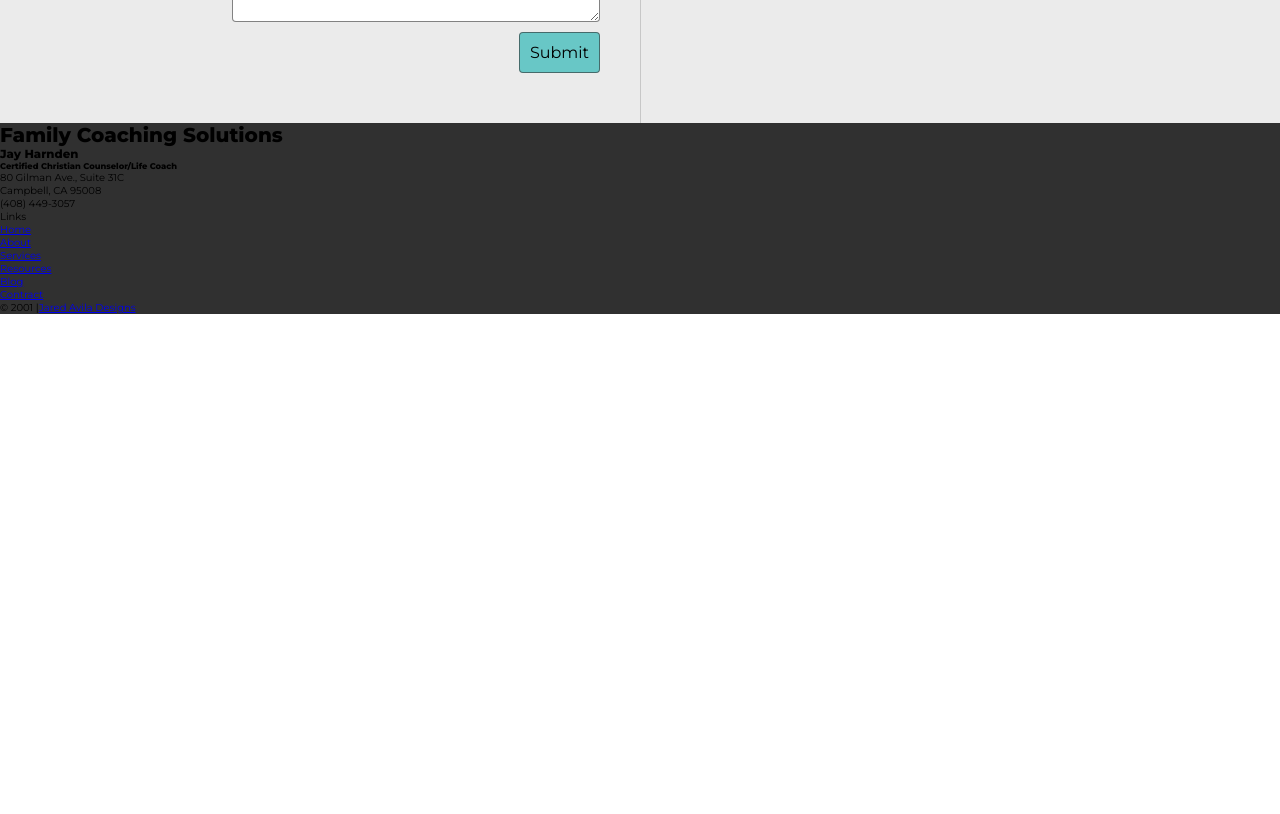
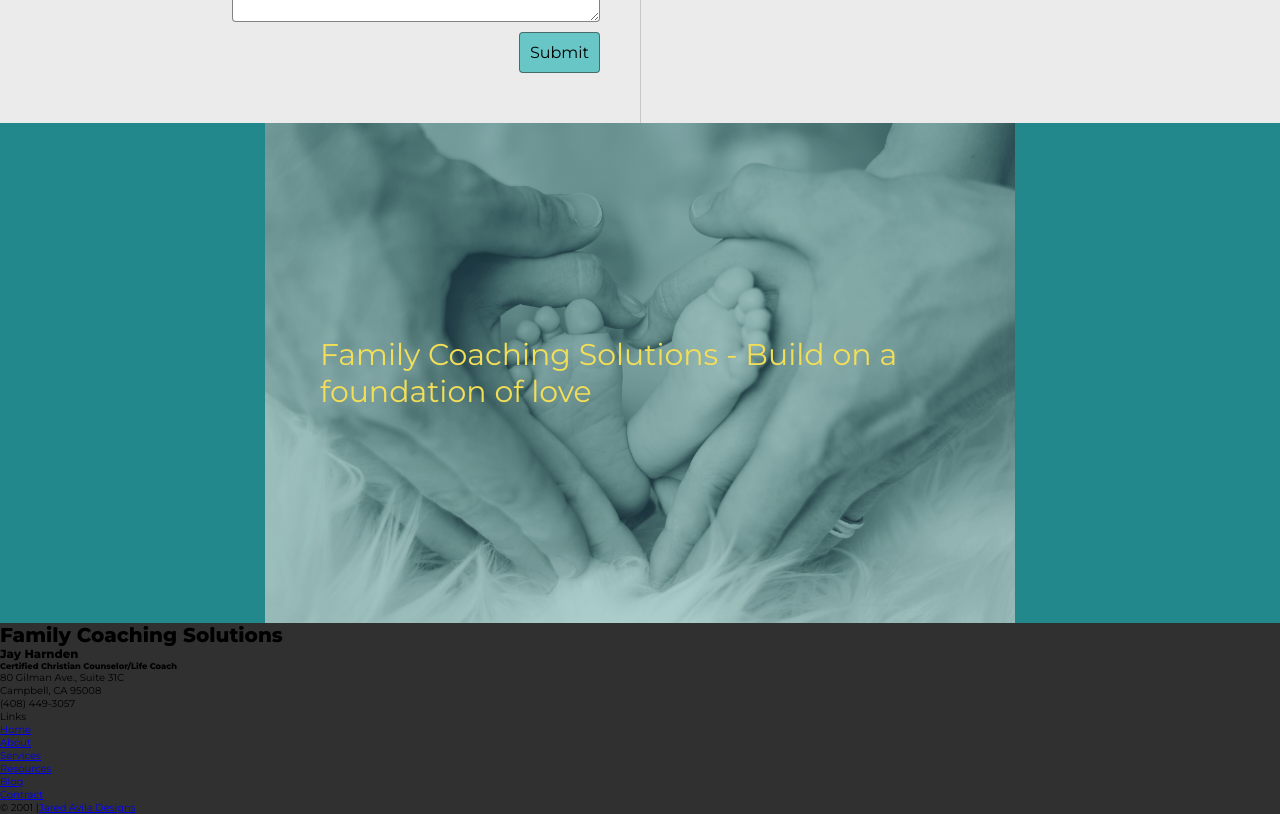
Before and after one commit to JaredAvila/family_coaching_solutions-react, a React app: page /contact in a window 1280 px wide. Shown: the part 2020-2834 px from the top of the page. Before the commit the page ends 2334 px from the top, so only its background shows below. Built offline with nearby package versions, Linux system fonts and the light colour scheme.

Commit message:
finshed contact

```diff
--- a/src/Containers/Contact/Contact.js
+++ b/src/Containers/Contact/Contact.js
@@ -14,7 +14,7 @@ const Contact = () => {
           know your time is valuable and I value you for reaching out.
         </p>
       </div>
-      <div className={styles.Main}>
+      <main className={styles.Main}>
         <div className={styles.Left}>
           <h1>
             Family Coaching Solutions is here to help you gain control of your
@@ -76,6 +76,9 @@ const Contact = () => {
             <p>Email: Jay@FamCoach.com</p>
           </div>
         </div>
+      </main>
+      <div className={styles.End}>
+        <p>Family Coaching Solutions - Build on a foundation of love</p>
       </div>
     </div>
   );
--- a/src/Containers/Contact/Contact.module.css
+++ b/src/Containers/Contact/Contact.module.css
@@ -141,3 +141,22 @@
     font-size: 1.4rem;
     margin-bottom: 2rem;
 }
+
+.End {
+    height: 50rem;
+    background-image: linear-gradient(#22878b60, #22878b54), url("../../assets/images/family_counseling.jpg");
+    background-size: contain;
+    background-repeat: no-repeat;
+    background-position: center;
+    background-color: #22888b;
+    position: relative;
+}
+
+.End p {
+    position: absolute;
+    top: 50%;
+    left: 50%;
+    transform: translate(-50%, -50%);
+    font-size: 3rem;
+    color: #f3de58;
+}
```
Also changed, not shown: src/assets/images/family_counseling.jpg (added).
